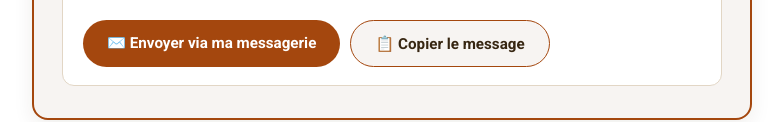
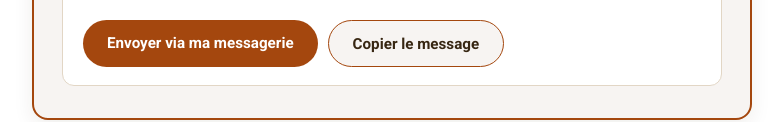
Before and after one commit to argos42391/article-argos42, a plain HTML site: page loi-emycile-fin-2026-interpellation-depute.html in a window 1280 px wide. Shown: the part 805-927 px from the top of the page, without its empty margins (248-1031 px from the left). Drawn offline with Linux system fonts and the light colour scheme.

Commit message:
Update button labels for email actions

```diff
--- a/loi-emycile-fin-2026-interpellation-depute.html
+++ b/loi-emycile-fin-2026-interpellation-depute.html
@@ -317,9 +317,9 @@
     <div class="step-title"><span class="step-num">3</span> Vérifiez et envoyez le message</div>
     <textarea id="emailBody"></textarea>
     <div class="actions">
-      <a id="mailtoBtn" href="#" class="btn-pill btn-caramel">✉️ Envoyer via ma messagerie</a>
-      <button type="button" class="btn-outline" id="copyMsgBtn">📋 Copier le message</button>
-      <button type="button" class="btn-outline" id="copyEmailBtn" style="display:none;">📧 Copier les adresses</button>
+      <a id="mailtoBtn" href="#" class="btn-pill btn-caramel"> Envoyer via ma messagerie</a>
+      <button type="button" class="btn-outline" id="copyMsgBtn"> Copier le message</button>
+      <button type="button" class="btn-outline" id="copyEmailBtn" style="display:none;"> Copier les adresses</button>
     </div>
     <div id="copyConfirm" class="status-msg" style="display:none;"></div>
   </div>
```
